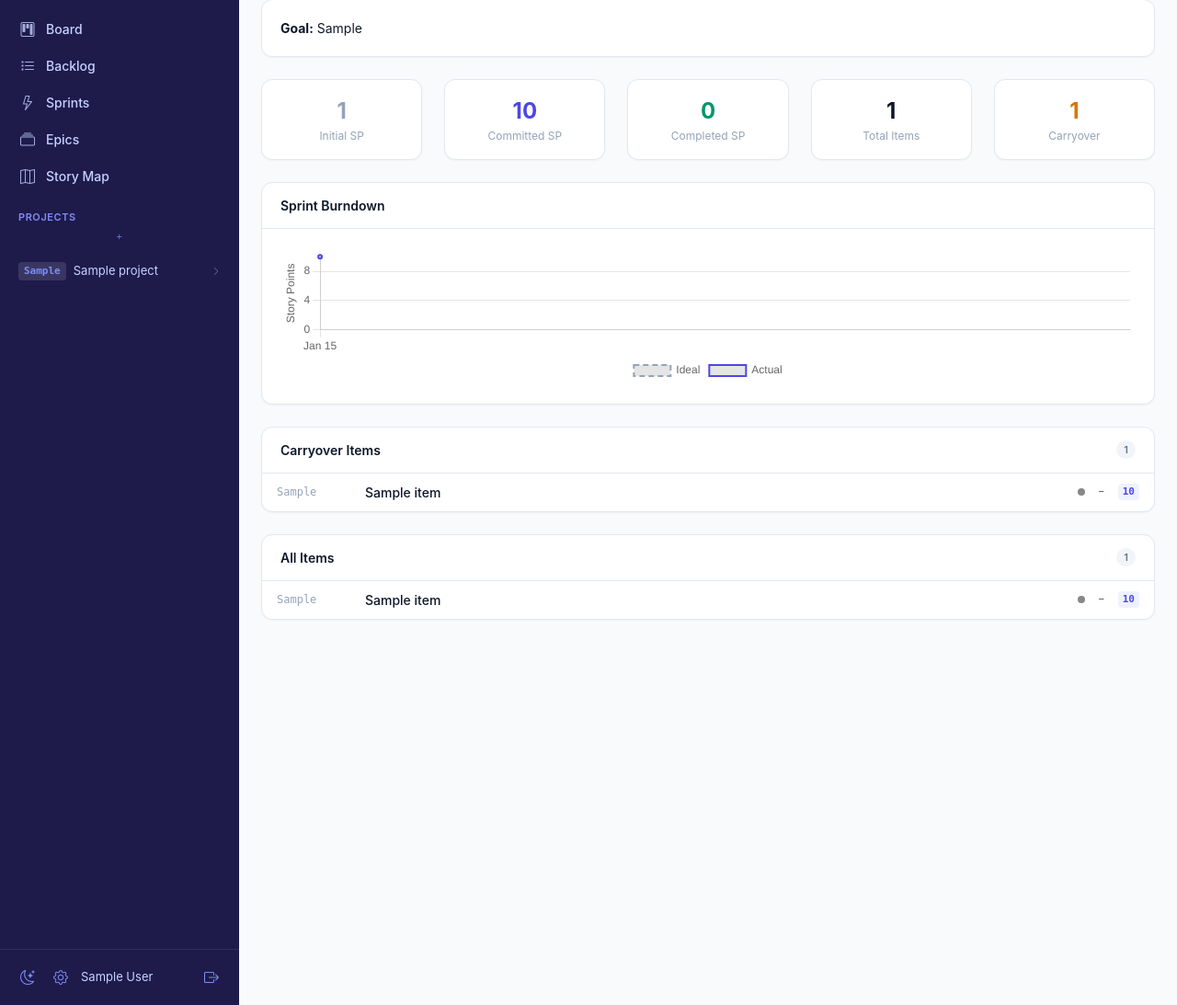
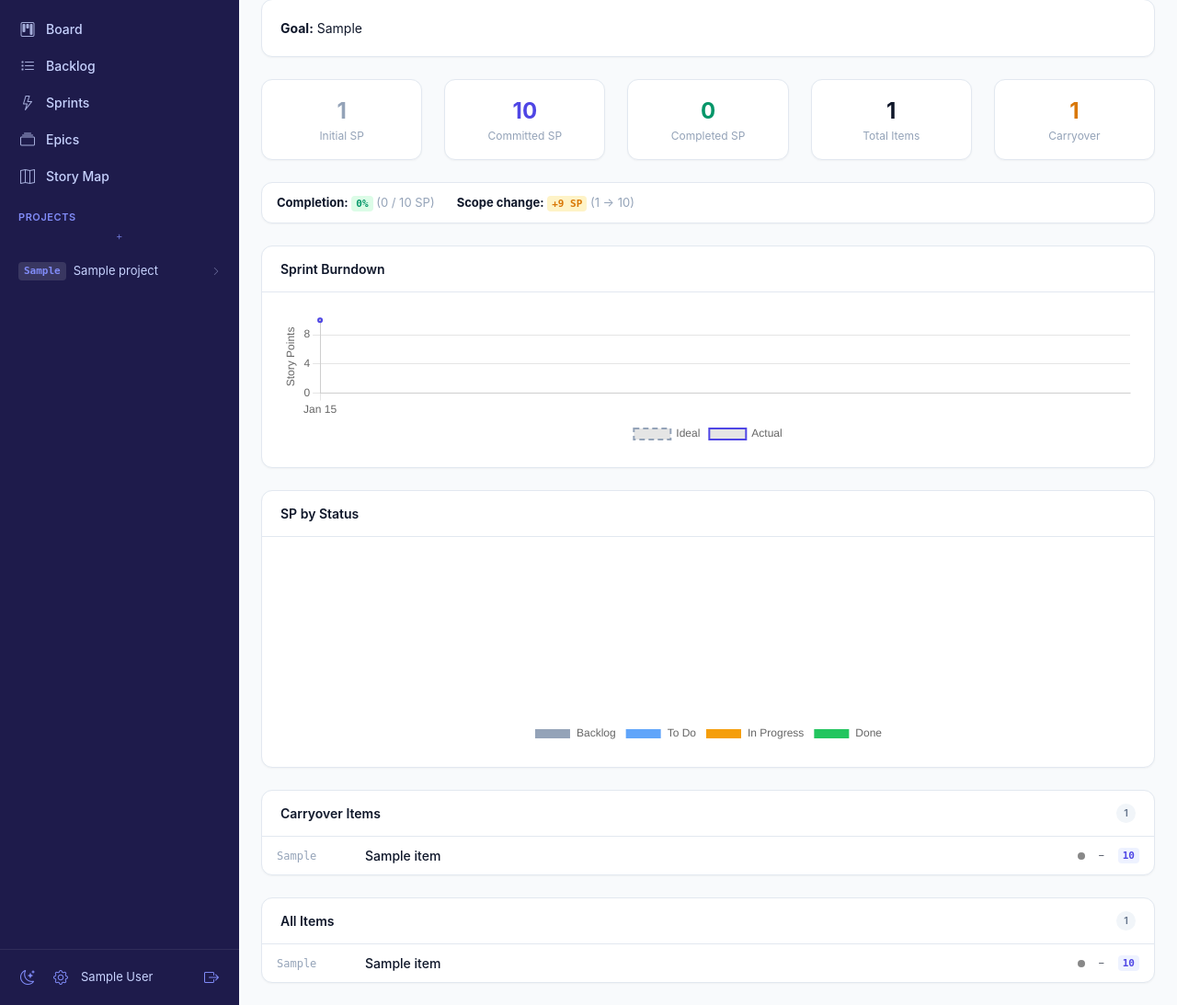
Before and after one commit to mehonal/PyPrMan, a Flask app: page /sprints/1/detail in a window 1280 px wide. Shown: the part 134-1227 px from the top of the page at 92% size. Run offline with Flask 3, Linux system fonts and the light colour scheme; a user stored in the database is signed in; tables that the repository leaves empty hold one stand-in row (values such as "Sample post"); some libraries are stand-ins or nearby versions.

Commit message:
Add completion rate and SP by status graph for Sprints

```diff
--- a/app/blueprints/sprints.py
+++ b/app/blueprints/sprints.py
@@ -157,6 +157,17 @@ def sprint_detail(sprint_id):
                 "current": project is not None and sp_assoc.project_id == project.id,
             })
 
+    # SP by status category
+    sp_by_category = defaultdict(int)
+    for i in items:
+        sp_by_category[i.status.category] += i.story_points or 0
+    status_breakdown = [
+        {"category": "backlog", "label": "Backlog", "sp": sp_by_category.get("backlog", 0)},
+        {"category": "todo", "label": "To Do", "sp": sp_by_category.get("todo", 0)},
+        {"category": "in_progress", "label": "In Progress", "sp": sp_by_category.get("in_progress", 0)},
+        {"category": "done", "label": "Done", "sp": sp_by_category.get("done", 0)},
+    ]
+
     # Scope changes: items added/removed from this sprint
     scope_changes = ActivityLog.query.filter(
         ActivityLog.work_item_id.in_([i.id for i in items]),
@@ -174,6 +185,7 @@ def sprint_detail(sprint_id):
         scope_changes=scope_changes,
         project=project,
         project_breakdown=project_breakdown,
+        status_breakdown=status_breakdown,
     )
 
 
--- a/app/templates/sprints/detail.html
+++ b/app/templates/sprints/detail.html
@@ -90,6 +90,21 @@
     </div>
 </div>
 
+{% if sprint.completed_at and committed_sp > 0 %}
+<div class="pp-card mb-4">
+    <div class="pp-card-body d-flex align-items-center gap-4 flex-wrap" style="padding:12px 16px; font-size:0.8125rem;">
+        <span><strong>Completion:</strong> <span class="pp-sp-badge" style="cursor:default; background:var(--pp-success-subtle, #dcfce7); color:var(--pp-success, #16a34a);">{{ ((completed_sp / committed_sp) * 100)|round|int }}%</span> <span style="color:var(--pp-text-muted);">({{ completed_sp }} / {{ committed_sp }} SP)</span></span>
+        {% if sprint.initial_committed_sp is not none and sprint.initial_committed_sp != committed_sp %}
+        <span><strong>Scope change:</strong>
+            {% set scope_diff = committed_sp - sprint.initial_committed_sp %}
+            <span class="pp-sp-badge" style="cursor:default;{% if scope_diff > 0 %} background:#fef3c7; color:#d97706;{% else %} background:var(--pp-success-subtle, #dcfce7); color:var(--pp-success, #16a34a);{% endif %}">{{ '+' if scope_diff > 0 }}{{ scope_diff }} SP</span>
+            <span style="color:var(--pp-text-muted);">({{ sprint.initial_committed_sp }} &rarr; {{ committed_sp }})</span>
+        </span>
+        {% endif %}
+    </div>
+</div>
+{% endif %}
+
 {% if sprint.start_date %}
 <div class="pp-card mb-4">
     <div class="pp-card-header">Sprint Burndown{% if project %} ({{ project.key }}){% endif %}</div>
@@ -99,12 +114,26 @@
 </div>
 {% endif %}
 
-{% if project_breakdown %}
-<div class="pp-card mb-4">
-    <div class="pp-card-header">SP by Project</div>
-    <div class="pp-card-body" style="position:relative; max-height:250px;">
-        <canvas id="projectBreakdownChart"></canvas>
+{% if project_breakdown or status_breakdown %}
+<div class="row g-4 mb-4">
+    <div class="col-md{% if project_breakdown %}-6{% endif %}">
+        <div class="pp-card" style="height:100%;">
+            <div class="pp-card-header">SP by Status</div>
+            <div class="pp-card-body d-flex justify-content-center" style="position:relative; max-height:250px;">
+                <canvas id="statusBreakdownChart"></canvas>
+            </div>
+        </div>
     </div>
+    {% if project_breakdown %}
+    <div class="col-md-6">
+        <div class="pp-card" style="height:100%;">
+            <div class="pp-card-header">SP by Project</div>
+            <div class="pp-card-body" style="position:relative; max-height:250px;">
+                <canvas id="projectBreakdownChart"></canvas>
+            </div>
+        </div>
+    </div>
+    {% endif %}
 </div>
 {% endif %}
 
@@ -222,6 +251,35 @@
         });
     }
 
+    var statusCanvas = document.getElementById('statusBreakdownChart');
+    if (statusCanvas) {
+        var statusData = {{ status_breakdown|tojson }};
+        var categoryColors = {
+            backlog: '#94a3b8',
+            todo: '#60a5fa',
+            in_progress: '#f59e0b',
+            done: '#22c55e',
+        };
+        new Chart(statusCanvas, {
+            type: 'doughnut',
+            data: {
+                labels: statusData.map(function(s) { return s.label; }),
+                datasets: [{
+                    data: statusData.map(function(s) { return s.sp; }),
+                    backgroundColor: statusData.map(function(s) { return categoryColors[s.category]; }),
+                    borderWidth: 2,
+                }],
+            },
+            options: {
+                responsive: true,
+                maintainAspectRatio: false,
+                plugins: {
+                    legend: { position: 'bottom' },
+                },
+            },
+        });
+    }
+
     {% if project_breakdown %}
     var breakdownCanvas = document.getElementById('projectBreakdownChart');
     if (breakdownCanvas) {
```
